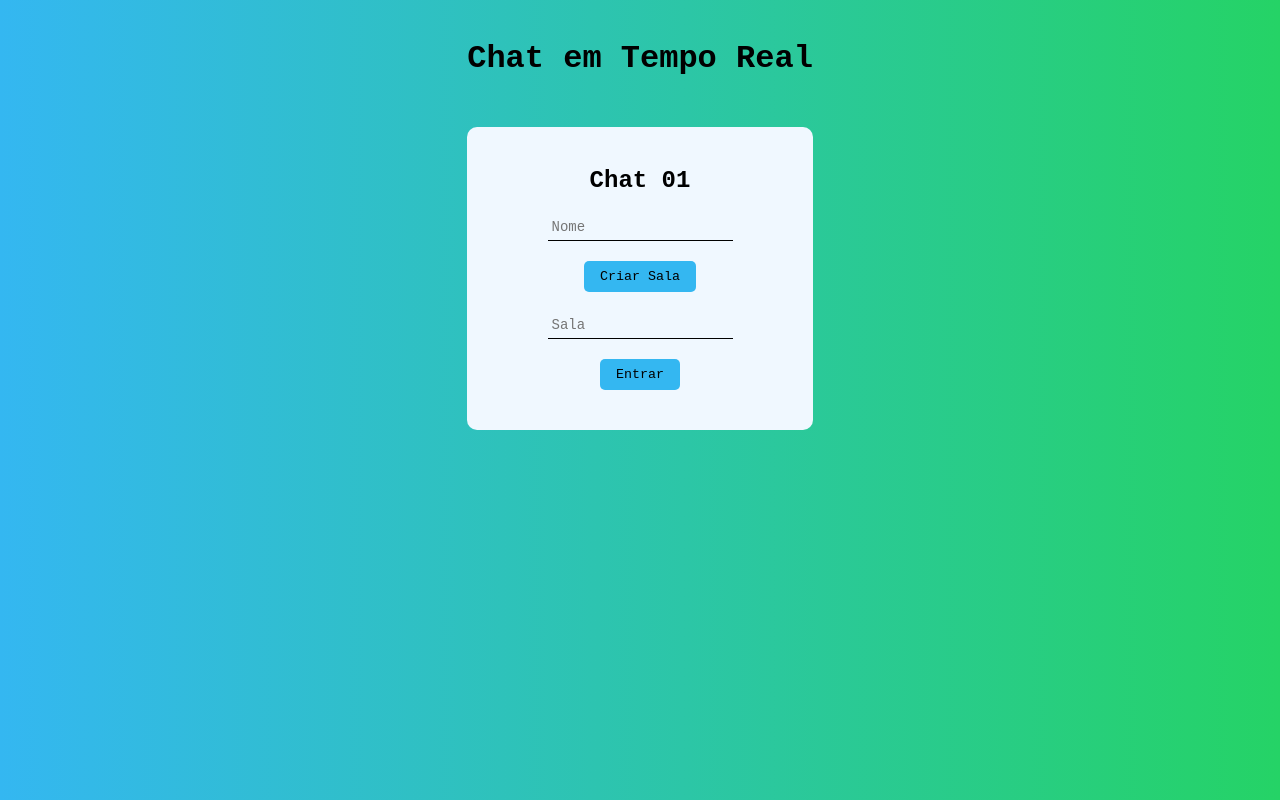
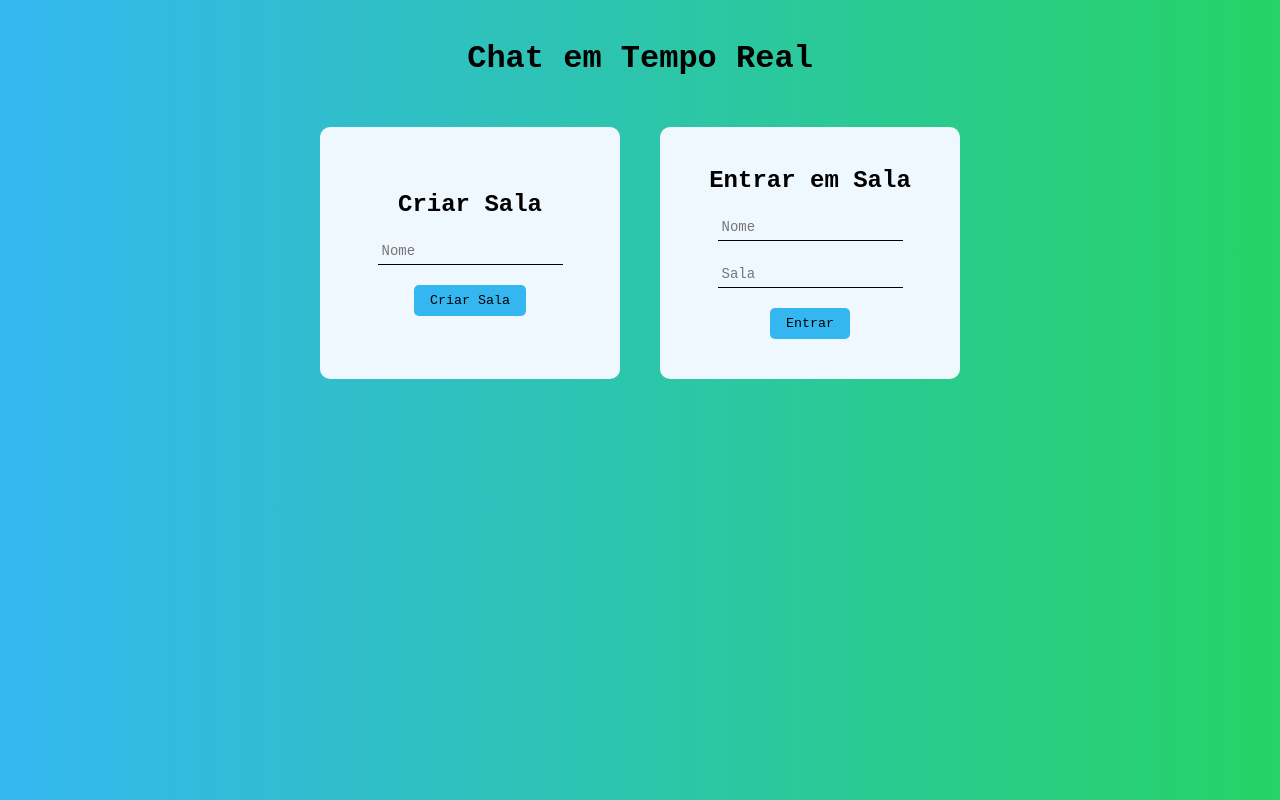
Before and after one commit to LuisBraga31/ChatProject, a React (Vite) app in the folder client/: page / in a window 1280 px wide. Built offline with nearby package versions, Linux system fonts and the light colour scheme.

Commit message:
Reestilizando pagina de join e aalguns ajustes

```diff
--- a/client/src/componenets/Join/Join.jsx
+++ b/client/src/componenets/Join/Join.jsx
@@ -6,11 +6,12 @@ import './join.css';
 
 export default function Join({setSocket, setChatVisibility, setRoomID}) {
 
-  const usernameRef = useRef();
+  const usernameRefCreate = useRef();
+  const usernameRefEnter = useRef();
   const roomRef = useRef();
 
   const handleCreateRoom = async () =>{
-    const username = usernameRef.current.value;
+    const username = usernameRefCreate.current.value;
 
     if(!username.trim()) return
     const socket = await io.connect('http://localhost:3001')
@@ -25,7 +26,7 @@ export default function Join({setSocket, setChatVisibility, setRoomID}) {
   }
 
   const handleJoinRoom = async () =>{
-    const username = usernameRef.current.value;
+    const username = usernameRefEnter.current.value;
     const roomID = roomRef.current.value;
     if(!username.trim() || !roomID.trim()) return
     const socket = await io.connect('http://localhost:3001')
@@ -44,11 +45,19 @@ export default function Join({setSocket, setChatVisibility, setRoomID}) {
 
   return (
     <div className="join">
-        <h2> Chat 01 </h2>
-        <input type="text" ref={usernameRef} placeholder="Nome"/>
-        <button onClick={()=> handleCreateRoom()}> Criar Sala </button>
-        <input type="text" ref={roomRef} placeholder="Sala" />
-        <button onClick={()=> handleJoinRoom()}> Entrar </button>
+        <div className="join-item">
+          <h2> Criar Sala </h2>
+          <input type="text" ref={usernameRefCreate} placeholder="Nome"/>
+          <button onClick={()=> handleCreateRoom()}> Criar Sala </button>
+        </div>
+
+        <div className="join-item">
+          <h2> Entrar em Sala </h2>
+          <input type="text" ref={usernameRefEnter} placeholder="Nome"/>
+          <input type="text" ref={roomRef} placeholder="Sala" />
+          <button onClick={()=> handleJoinRoom()}> Entrar </button>
+        </div>
     </div>
+
   )
 }
--- a/client/src/componenets/Join/join.css
+++ b/client/src/componenets/Join/join.css
@@ -1,14 +1,21 @@
 .join {
+    display: flex;
+    gap: 40px;
+}
+
+.join-item {
+    width: 300px;
     background-color: aliceblue;
     padding: 40px;
     border-radius: 10px;
     display: flex;
     flex-direction: column;
+    justify-content: center;
     align-items: center;
     gap: 20px;
 }
 
-.join button {
+.join-item button {
     background-color: #34B7F1;
     cursor: pointer;
     padding: 8px 16px;
@@ -19,7 +26,7 @@
     transition: 0.3s all linear;
 }
 
-.join button:hover {
+.join-item button:hover {
     transform: scale(1.1);
     font-weight: bold;
 }
```
